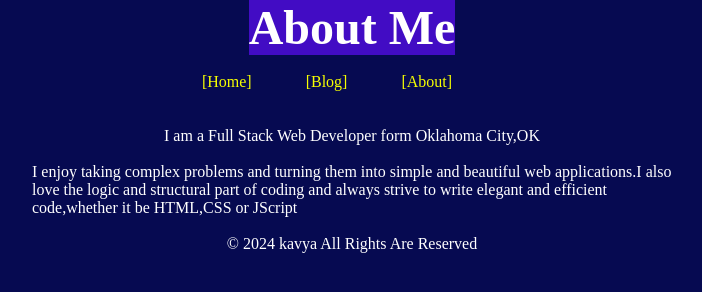
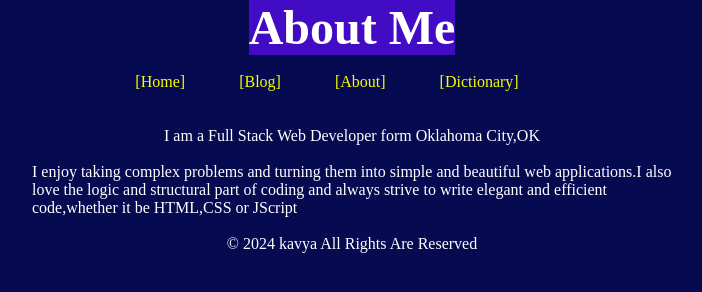
Before and after one commit to saikavyadasari/sai-kavya-cloud-hw3, a plain HTML site: page pages/about.html in a window 1280 px wide. Shown: the whole page, without its empty margins (288-990 px from the left). Drawn offline with Linux system fonts and the light colour scheme; files that its build step writes are made by us from their sources.

Commit message:
Update about.html

```diff
--- a/pages/about.html
+++ b/pages/about.html
@@ -132,6 +132,7 @@ div {
             <li><a href="index.html">[Home]</a></li>
             <li><a href="blog.html">[Blog]</a></li>
             <li><a href="about.html">[About]</a></li>
+		<li><a href="pages/dictionary.html">[Dictionary]</a></li>
 
         </ul>
     </br></nav>
```
